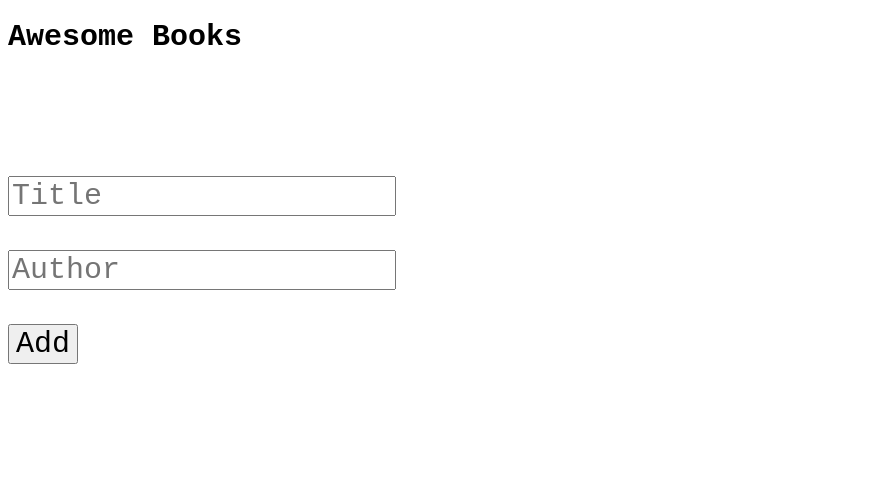
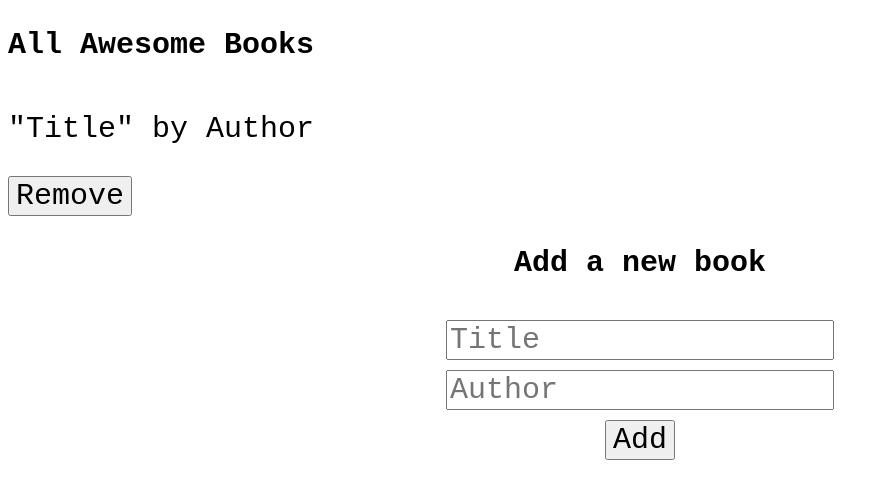
Before and after one commit to olawalecoder/awesomebooks, a website: page index.html in a window 1280 px wide. Shown: the whole page, without its empty margins (0-889 px from the left). Drawn offline with Linux system fonts and the light colour scheme.

Commit message:
Added styling to the css

```diff
--- a/index.html
+++ b/index.html
@@ -10,13 +10,19 @@
 <body>
 
   <div class="container">
-    <h1>Awesome Books</h1>
+    <h1> All Awesome Books</h1>
+
     <div class="booklist">
-    </div> <br><br><br>
+      <div class="list">
+        <p>"Title" by Author</p>
+        <button class="remove">Remove</button>
+      </div>
+    </div>
 
     <form class="addbooks">
-      <input type="text" class="title" placeholder="Title"> <br><br>
-      <input type="text" class="author" placeholder="Author"> <br><br>
+      <h3>Add a new book</h3>
+      <input type="text" class="title" placeholder="Title">
+      <input type="text" class="author" placeholder="Author">
       <button type="button" class="add">Add</button>
     </form>
 
--- a/style.css
+++ b/style.css
@@ -1,4 +1,24 @@
 * {
+  box-sizing: content-box;
   font-size: 30px;
   font-family: 'Courier New', Courier, monospace;
 }
+
+.container{
+  display: flex;
+  flex-direction: column;
+  justify-content: center;
+}
+
+.boolist {
+  display: flex;
+  flex-direction: row;
+}
+
+.addbooks{
+  display: flex;
+  flex-direction: column;
+  align-items: center;
+  gap: 10px;
+  margin: 10px, auto;
+}
```
